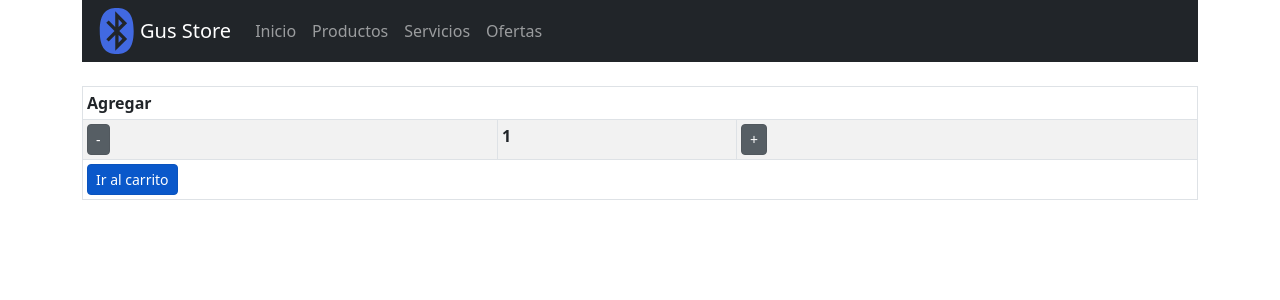
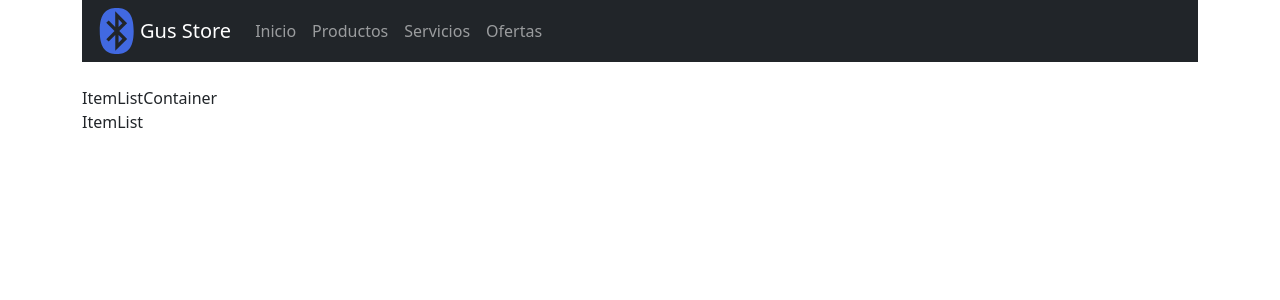
Before and after one commit to romerogustavob/reactclase3, a React (Create React App) app: page / in a window 1280 px wide. Shown: the top 300 px of the page. Built offline with nearby package versions, Linux system fonts and the light colour scheme.

Commit message:
catologo con maps estructura

```diff
--- a/src/App.js
+++ b/src/App.js
@@ -1,19 +1,17 @@
 import './App.css';
 import NavBar from './components/NavBar';
-import ItemListContainer from './components/ItemListContainer';
+import ItemListContainer from './components/ItemListContainer/ItemListContainer';
 import { useEffect, useState } from 'react';
 import Button from 'react-bootstrap/Button';
 import ItemCount from './components/ItemCount/ItemCount';
 
 function App() {
-  const addOnb = ({valor}) => {
-    alert('el valor actual es '+parseInt({valor}))
-  }
+
   return (
     <>
     <div className='container'>
     <NavBar/>
-    <ItemCount stock='5' inicio='1' addOn={addOnb}/>
+    <ItemListContainer/>
     </div>
 
 
--- /dev/null
+++ b/src/components/Item/Item.js
@@ -0,0 +1,12 @@
+import React from 'react'
+
+const Item = () => {
+  return (
+    <>
+        <div></div>
+    </>
+
+  )
+}
+
+export default Item
--- /dev/null
+++ b/src/components/ItemList/ItemList.js
@@ -0,0 +1,16 @@
+import React from 'react'
+import Item from '../Item/Item'
+
+const ItemList = () => {
+  return (
+    <>
+        <div>
+            ItemList
+        </div>
+        <Item/>
+    </>
+
+  )
+}
+
+export default ItemList
--- a/src/components/ItemListContainer.js
+++ /dev/null
@@ -1,17 +0,0 @@
-import React from 'react'
-
-const ItemListContainer = ({greeting}) => {
-  return (
-    <div>
-        <h3>Listado de ítems - ItemListContainer</h3>
-        <ol>
-            <li>ÍTEM </li>
-            <li>ÍTEM </li>
-            <li>ÍTEM </li>
-            <li>ÍTEM </li>
-        </ol>
-    </div>
-  )
-}
-
-export default ItemListContainer
--- /dev/null
+++ b/src/components/ItemListContainer/ItemListContainer.js
@@ -0,0 +1,16 @@
+import React from 'react'
+import ItemList from '../ItemList/ItemList'
+
+const ItemListContainer = () => {
+  return (
+    <>
+      <div>
+        ItemListContainer
+      </div>
+      <ItemList/>
+    </>
+
+  )
+}
+
+export default ItemListContainer
```
